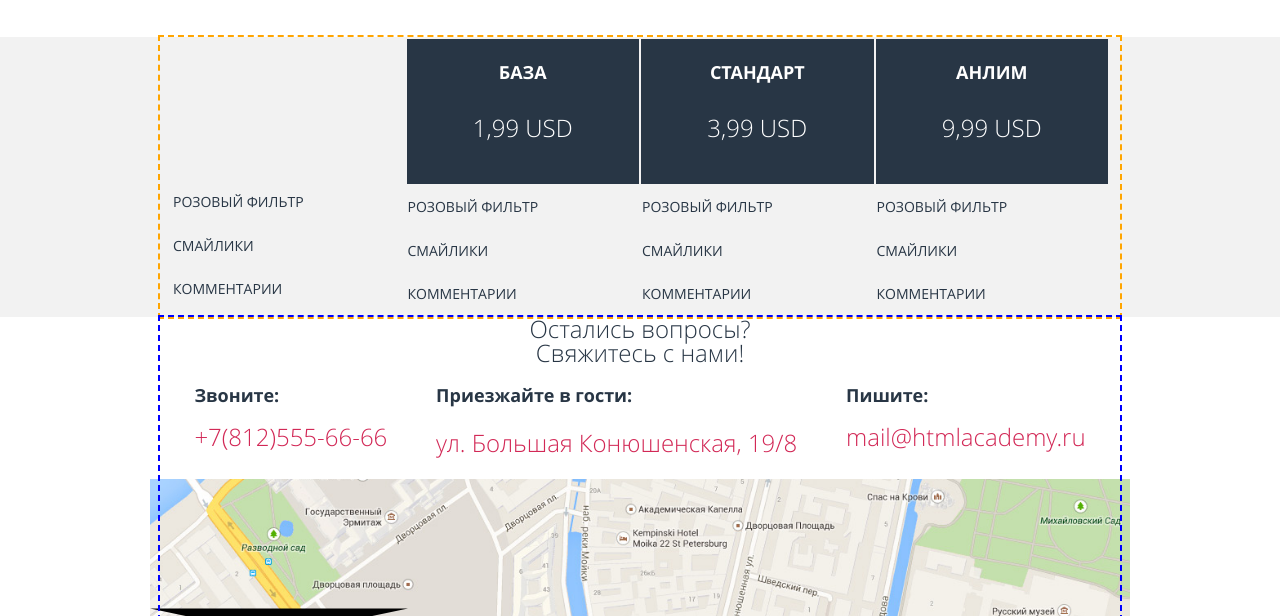
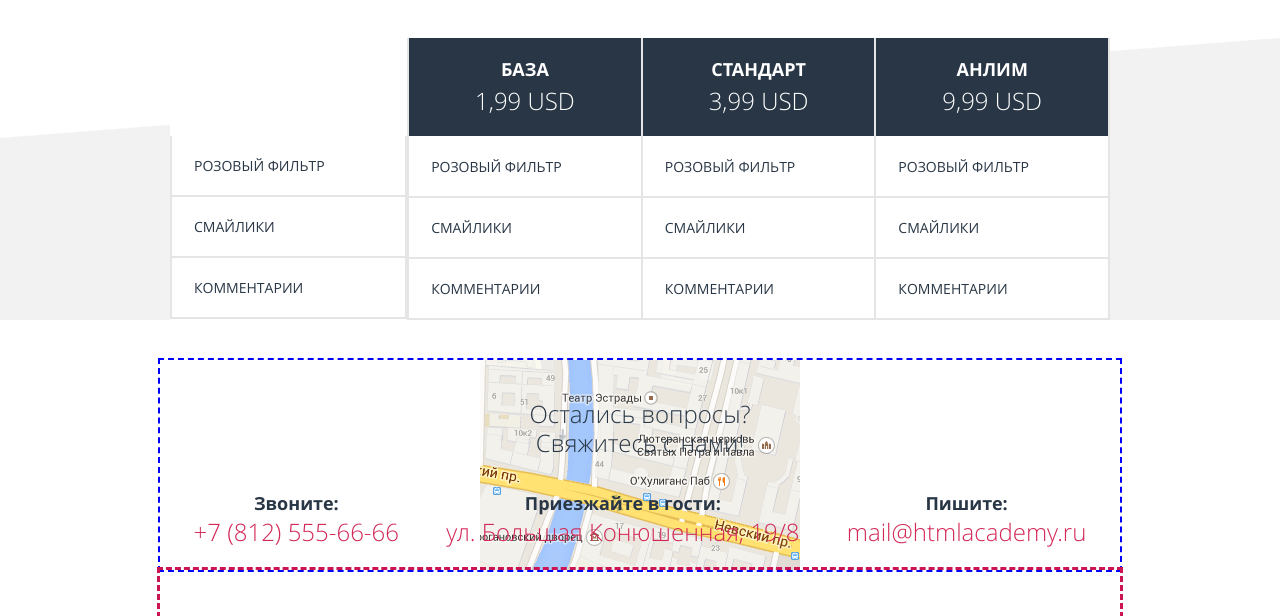
Before and after one commit to xukapy/168757-pink-16, a website: page source/index.html in a window 1280 px wide. Shown: the part 2333-2949 px from the top of the page. Drawn offline with nearby package versions, Linux system fonts and the light colour scheme; files that its build step writes are made by us from their sources.

Commit message:
Таблица и секция контакты мобильной версии

```diff
--- a/source/index.html
+++ b/source/index.html
@@ -162,7 +162,7 @@
         <div class="price__wrapper slider">
           <h2 class="visually-hidden">Стоимость</h2>
           <div class="slider__list">
-            <table class="price__list slider__item--content">
+            <table class="price__list slider__content">
               <tr>
                 <th class="price__plan visually-hidden"></th>
                 <th class="price__plan">
@@ -199,9 +199,9 @@
             </table>
           </div>
           <div class="price__toggles slider__toggles">
-            <button class="slider__toggle" type="button">1</button>
-            <button class="slider__toggle" type="button">2</button>
-            <button class="slider__toggle" type="button">3</button>
+            <button class="slider__toggle" type="button"></button>
+            <button class="slider__toggle slider__toggle--active" type="button"></button>
+            <button class="slider__toggle" type="button"></button>
           </div>
         </div>
       </section>
@@ -214,7 +214,7 @@
         <ul class="contacts__list">
           <li class="contacts__item">
             <p class="contacts__type">Звоните:</p>
-            <a class="contacts__text" href="tel:+7812-555-6666">+7(812)555-66-66</a>
+            <a class="contacts__text" href="tel:+7812-555-6666">+7 (812) 555-66-66</a>
           </li>
           <li class="contacts__item">
             <p class="contacts__type">Пишите:</p>
@@ -222,12 +222,12 @@
           </li>
           <li class="contacts__item">
             <p class="contacts__type">Приезжайте в гости:</p>
-            <p class="contacts__text">ул. Большая Конюшенская, 19/8</p>
+            <p class="contacts__text">ул. Большая Конюшенная, 19/8</p>
           </li>
         </ul>
-        <div class="contacts__map">
+        <!--div class="contacts__map">
           <img class="contacts__map-image" src="img/bg-triangle-white-footer.svg" width="258" height="286" alt="Приложение пинк">
-        </div>
+        </div-->
       </section>
     </main>
     <footer class="page-footer page-footer--hidden">
--- a/source/less/blocks/contacts.less
+++ b/source/less/blocks/contacts.less
@@ -4,9 +4,16 @@
   /* Временно для сетки */
   outline: 2px dashed blue;
   background: #ffffff;
+
+  background-repeat: no-repeat;
+  background-position: bottom;
+  background-image: url("../img/bg-map-mobile@1x.png");
 }
 
 .contacts__intro {
+  padding-top: 42px;
+
+
   font-size: 24px;
   font-weight: 300;
   text-align: center;
@@ -14,21 +21,44 @@
   p {
     margin: 0;
     padding: 0;
+    margin-bottom: 5px;
   }
 }
 
 .contacts__list {
   .list-reset();
+  padding-top: 31px;
+}
+
+.contacts__item {
+  text-align: center;
+
+  &:first-child {
+    padding-bottom: 18px;
+  }
+
+  &:nth-child(2) {
+    padding-bottom: 22px;
+  }
+
 }
 
 .contacts__type {
+  margin: 0;
+  margin-bottom: 2px;
+
   font-size: 18px;
   font-weight: bold;
+
+  text-align: center;
 }
 
 .contacts__text {
+  display: inline;
   font-size: 24px;
   font-weight: 300;
+  line-height: 29px;
+
   color: #d22856;
 }
 
--- a/source/less/blocks/price.less
+++ b/source/less/blocks/price.less
@@ -1,19 +1,49 @@
 .price {
-  background: @bg-grey;
+  background-color: @bg-grey;
+  background-image: url("../img/bg-triangle-white.svg");
+  background-repeat: no-repeat;
+  background-size: 100%, auto;
+  background-position: top;
 }
 
 .price__wrapper {
   .wrapper();
-  overflow: hidden;
+  padding-top: 92px;
+
+  //overflow: hidden;
   /* Временно для сетки */
-  outline: 2px dashed orange;
+  //outline: 1px solid orange;
+}
+
+.price__list {
+  position: relative;
+  left: 50%;
+  transform: translateX(-50%);
+
+  width: 842px;
+  max-width: none;
+  margin-bottom: 40px;
+
+  border-collapse: collapse;
+
+  background-color: #ffffff;
+  color: @bg-menu;
+
 }
 
 .price__plan {
-  background: #283645;
+  padding-top: 16px;
+  padding-bottom: 20px;
+
+  border: 2px solid #e5e5e5;
+  border-top: none;
+  border-bottom: none;
+
+  background-color: @bg-menu;
   color: #ffffff;
   line-height: 30px;
   text-transform: uppercase;
+
 
   &:first-child {
     display: none;
@@ -26,17 +56,36 @@
 }
 
 .price__amount {
+  margin: 0;
+
   font-size: 24px;
   font-weight: 300;
+
 }
 
 .price__option {
+
+  padding-top: 15px;
+  padding-left: 22px;
+  padding-bottom: 14px;
+
+  border: 2px solid #e5e5e5;
+  border-top: none;
+
   line-height: 30px;
   text-transform: uppercase;
 
   &--nosign {
     display: none;
   }
+}
+
+.price__toggles {
+  padding-bottom: 50px;
+
+  /* Рамка неактивных переключателей
+     цвета фона */
+  color: @bg-grey;
 }
 
 @media (min-width: @tablet-width) {
--- a/source/less/blocks/reviews.less
+++ b/source/less/blocks/reviews.less
@@ -41,7 +41,10 @@
 }
 
 .reviews__toggles {
-  padding-bottom: 40px;
+  padding-bottom: 41px;
+
+  /* Цвет рамки неактивных переключателей*/
+  color: #ffffff;
 }
 
 @media (min-width: @tablet-width) {
--- a/source/less/blocks/slider.less
+++ b/source/less/blocks/slider.less
@@ -17,13 +17,18 @@
   display: block;
   width: 12px;
   height: 12px;
-  border: 3px solid #ffffff;
+  border: 3px solid;
+
   border-radius: 6px;
   background-color: rgba(40,54,69,0.3);
 
   padding: 0;
   margin: 0 6px;
 
+  /* Важно! Рамка неактивного переключателя
+     будет цветом родителя.
+   */
+  color: inherit;
   cursor: pointer;
   outline: none;
 
```
